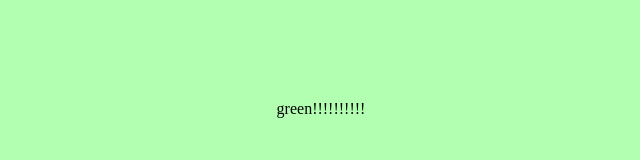
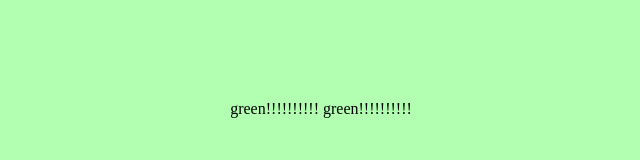
Before and after one commit to Masuda-1246/terraform_ecs, a plain HTML site: page nginx/index.html in a window 1280 px wide. Shown: the whole page, without its empty margins (319-959 px from the left). Drawn offline with Linux system fonts and the light colour scheme.

Commit message:
update: nginx

```diff
--- a/nginx/index.html
+++ b/nginx/index.html
@@ -12,6 +12,7 @@
     <div style="  line-height: 200px;height: 200px;text-align: center;">
         <p style="  line-height: 1.5;display: inline-block;vertical-align: middle;">
             green!!!!!!!!!!
+            green!!!!!!!!!!
         </p>
     </div>
 </body>
```
